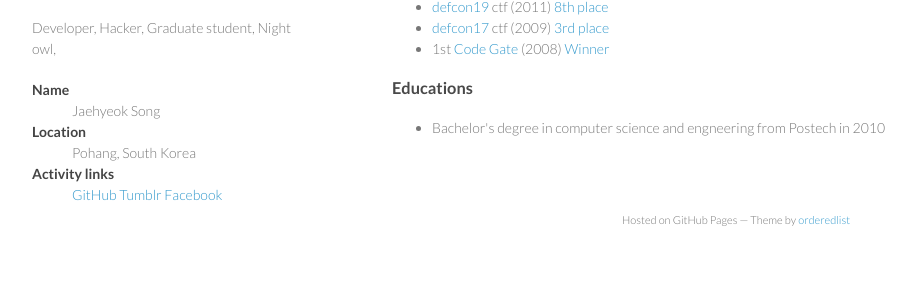
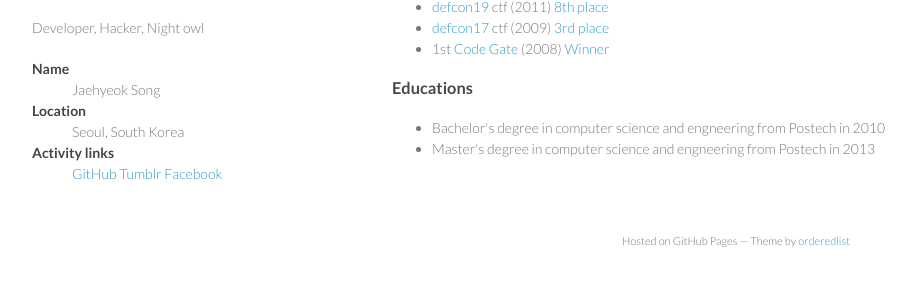
Before and after one commit to the13/the13.github.io, a plain HTML site: page index.html in a window 1280 px wide. Shown: the part 262-548 px from the top of the page, without its empty margins (178-1094 px from the left). Drawn offline with Linux system fonts and the light colour scheme.

Commit message:
status update

```diff
--- a/index.html
+++ b/index.html
@@ -29,12 +29,12 @@
 	  <img src="images/2013-04-30 13.07.25.jpg"/>
 	</p>
         <h1>the13</h1>
-        <p>Developer, Hacker, Graduate student, Night owl, </p>
+        <p>Developer, Hacker, Night owl</p>
 	<dl>
 	  <dt>Name</dt>
 	    <dd>Jaehyeok Song</dd>
 	  <dt>Location</dt>
-	    <dd>Pohang, South Korea</dd>
+	    <dd>Seoul, South Korea</dd>
 	  <dt>Activity links</dt>
 	    <dd>
 	      <a href="https://github.com/the13">GitHub</a>
@@ -64,6 +64,7 @@
 	<h3>Educations</h3>
 	<ul>
 	  <li>Bachelor's degree in computer science and engneering from Postech in 2010</li>
+	  <li>Master's degree in computer science and engneering from Postech in 2013</li>
 	</ul>
 
 	<h3></h3>
```
